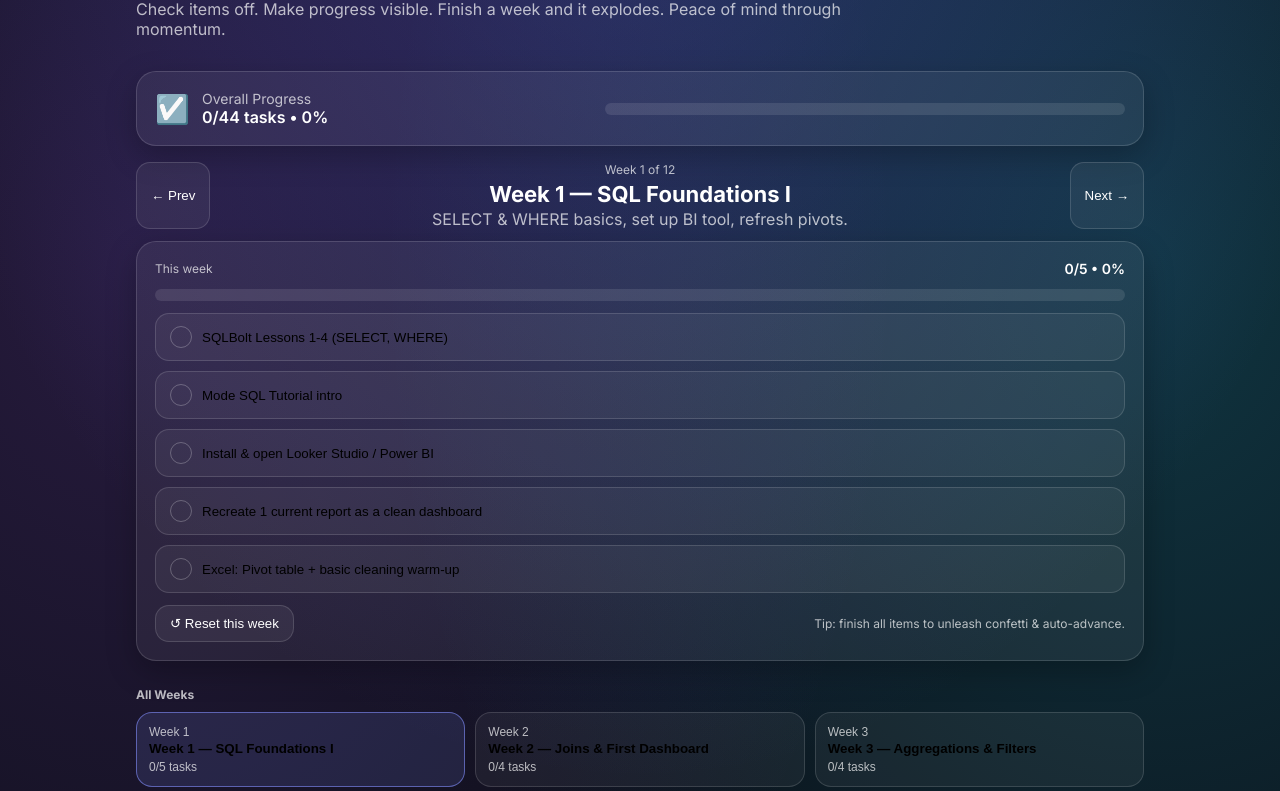
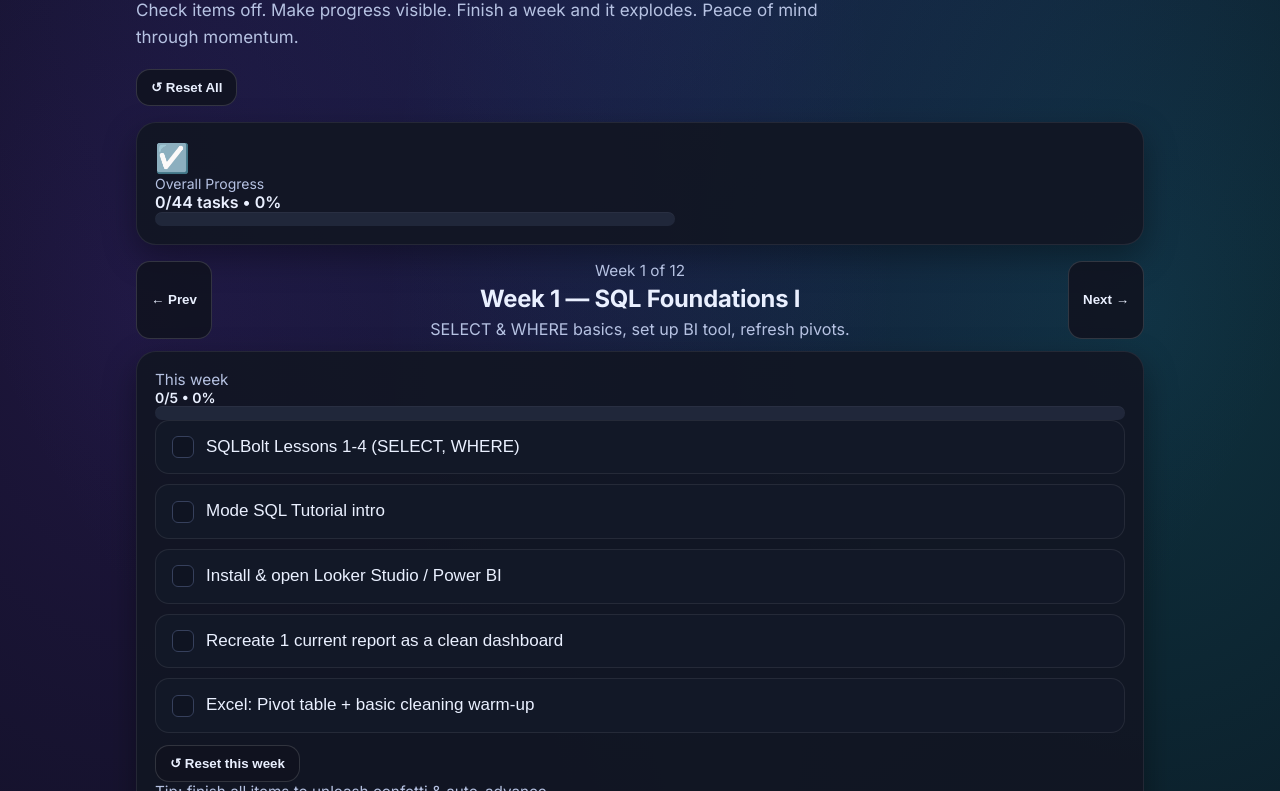
Before and after one commit to dillonleeper/analyst-pivot-tracker, a plain HTML site: page index.html in a window 1280 px wide. Shown: the part 128-919 px from the top of the page. Drawn offline with nearby package versions, Linux system fonts and the light colour scheme.

Commit message:
Update index.html

```diff
--- a/index.html
+++ b/index.html
@@ -8,70 +8,123 @@
   <link href="https://fonts.googleapis.com/css2?family=Inter:wght@400;600;700&display=swap" rel="stylesheet">
 <style>
   :root{
-      --bg1: radial-gradient(60% 80% at 50% -10%, rgba(99,102,241,0.35), transparent);
-      --bg2: radial-gradient(60% 80% at 10% 30%, rgba(168,85,247,0.18), transparent);
-      --bg3: radial-gradient(60% 80% at 90% 30%, rgba(34,211,238,0.20), transparent);
-      --glass: rgba(255,255,255,0.06);
-      --glass-border: rgba(255,255,255,0.14);
-      --text: #ffffff;
-      --muted: rgba(255,255,255,0.7);
-      --muted2: rgba(255,255,255,0.55);
-      --primary: #818cf8;
-      --accent: #a78bfa;
+    /* Accessible dark palette */
+    --bg1: radial-gradient(60% 80% at 50% -10%, rgba(60,72,180,.28), transparent);
+    --bg2: radial-gradient(60% 80% at 10% 30%, rgba(124,58,237,.18), transparent);
+    --bg3: radial-gradient(60% 80% at 90% 30%, rgba(34,211,238,.18), transparent);
+
+    --card: rgba(18,22,35,.92);          /* solid, not foggy */
+    --card-alt: rgba(16,19,31,.88);
+    --border: rgba(255,255,255,.08);
+    --border-strong: rgba(255,255,255,.14);
+
+    --text: #eaf0ff;                     /* main text */
+    --muted: #b6c2e2;                    /* secondary */
+    --muted2: #93a0bf;                   /* tertiary */
+
+    --indigo: #7c83ff;
+    --violet: #a78bfa;
     --cyan: #22d3ee;
     --emerald: #34d399;
     --amber: #f59e0b;
     --red: #ef4444;
   }
-    *{ box-sizing: border-box }
+
+  *{ box-sizing:border-box; -webkit-font-smoothing:antialiased; -moz-osx-font-smoothing:grayscale }
+  html { font-size: 16px; }
+  @media (min-width: 1200px){ html { font-size: 17px; } }
+
   body{
-      margin:0; color:var(--text); font-family:Inter, system-ui, -apple-system, Segoe UI, Roboto, "Helvetica Neue", Arial, "Noto Sans", "Apple Color Emoji", "Segoe UI Emoji";
-      background: var(--bg1), var(--bg2), var(--bg3), #0b0e16;
+    margin:0;
+    color:var(--text);
+    font-family: Inter, system-ui, -apple-system, Segoe UI, Roboto, "Helvetica Neue", Arial;
+    background: var(--bg1), var(--bg2), var(--bg3), #0a0e18;
     min-height:100vh;
   }
-    .wrap{ max-width:1040px; margin:0 auto; padding:32px 16px 80px }
-    .chip{ display:inline-flex; align-items:center; gap:8px; font-size:12px; letter-spacing:.08em; text-transform:uppercase;
-      padding:6px 10px; border-radius:999px; background:var(--glass); border:1px solid var(--glass-border); color:var(--muted) }
-    h1{ margin:6px 0 0; font-size:40px; line-height:1.1 }
-    p.lede{ color:var(--muted); max-width:720px }
-    .btn{ cursor:pointer; border:1px solid var(--glass-border); background:var(--glass); color:var(--text); border-radius:14px; padding:10px 14px; transition:.2s }
-    .btn:hover{ background:rgba(255,255,255,0.10) }
+
+  .wrap{ max-width: 1040px; margin:0 auto; padding:32px 16px 80px }
+
+  .chip{
+    display:inline-flex; align-items:center; gap:8px;
+    font-size:.8rem; letter-spacing:.02em;
+    padding:6px 10px; border-radius:999px;
+    background: var(--card-alt); border:1px solid var(--border);
+    color: var(--muted);
+  }
+
+  h1{
+    margin:8px 0 0; font-size: clamp(1.8rem, 2.6vw, 2.6rem); line-height:1.15;
+    font-weight: 700; letter-spacing: -.01em;
+  }
+  p.lede{ color:var(--muted); max-width: 720px; font-size: 1rem; line-height:1.6 }
+
+  .btn{
+    cursor:pointer; border:1px solid var(--border-strong);
+    background: var(--card-alt); color:var(--text);
+    border-radius:14px; padding:10px 14px; transition:.18s ease;
+    font-weight: 600;
+  }
+  .btn:hover{ background:#151b2a; border-color: var(--border-strong) }
+  .btn:active{ transform: translateY(1px) }
+
+  .glass{
+    background: var(--card);             /* no blur; crisp */
+    border:1px solid var(--border);
+    border-radius:20px; padding:18px;
+    box-shadow: 0 12px 32px rgba(0,0,0,.35);
+  }
+
+  /* Progress bars: thicker track, brighter fill */
+  .progress{ height:14px; width:100%; background:#20273a; border-radius:999px; overflow:hidden; box-shadow: inset 0 1px 0 rgba(255,255,255,.04) }
+  .bar{ height:100%; background:linear-gradient(90deg, #6366f1, #a855f7, #22d3ee) }
+
+  /* Week nav */
   .grid3{ display:grid; grid-template-columns:1fr; gap:12px }
   @media(min-width:960px){ .grid3{ grid-template-columns: auto 1fr auto } }
+  .week-nav{ text-align:center }
+  .week-title{ font-size: clamp(1.1rem, 2vw, 1.4rem); font-weight: 700; margin-top:4px; letter-spacing: -.01em }
+  .week-sub{ color:var(--muted); margin-top:6px; font-size:.95rem }
 
-    .glass{ background:var(--glass); border:1px solid var(--glass-border); border-radius:20px; padding:18px; box-shadow: 0 10px 30px rgba(0,0,0,.25); }
-    .progress{ height:12px; width:100%; background:rgba(255,255,255,.10); border-radius:999px; overflow:hidden }
-    .bar{ height:100%; background:linear-gradient(90deg, #6366f1, #a855f7, #22d3ee); width:0% }
+  /* Task items: bigger text, stronger contrast */
+  .task{
+    display:block; width:100%; text-align:left;
+    border:1px solid var(--border);
+    background:#121827;                  /* darker, solid */
+    padding:14px 16px; border-radius:14px; transition: background .15s, border-color .15s;
+  }
+  .task:hover{ background:#151d31; border-color: var(--border-strong) }
+  .task-row{ display:flex; align-items:center; gap:12px }
+  .label{ font-size:1rem; line-height:1.45; color:var(--text) }
 
-    .week-nav{ text-align:center }
-    .week-title{ font-size:22px; font-weight:700; margin-top:4px }
-    .week-sub{ color:var(--muted); margin-top:2px }
+  /* Checkbox */
+  .check{
+    width:22px; height:22px; flex:0 0 22px;
+    border-radius:6px; display:inline-flex; align-items:center; justify-content:center;
+    border:1px solid #36405c; background:#0f1422; color:#93c5fd; font-weight:700;
+  }
 
-    .task{ display:block; width:100%; text-align:left; border:1px solid var(--glass-border); background:rgba(255,255,255,.05);
-      padding:12px 14px; border-radius:14px; transition:.15s }
-    .task:hover{ background:rgba(255,255,255,.10) }
-    .task.done{ background:rgba(16,185,129,.18); border-color:rgba(16,185,129,.35) }
-    .task-row{ display:flex; align-items:center; gap:10px }
-    .check{
-      width:22px; height:22px; flex:0 0 22px; border-radius:999px; display:inline-flex; align-items:center; justify-content:center;
-      border:1px solid rgba(255,255,255,.25); background:transparent; transition:.2s
-    }
-    .task.done .check{ border-color:#10b981; background:rgba(16,185,129,.25) }
-    .task text{ color:var(--text) }
-    .task.done .label{ text-decoration:line-through; color:var(--muted2) }
+  /* Completed state: keep readable (no faint gray-on-gray) */
+  .task.done{ background:#0f1f1a; border-color:#1d6e59 }
+  .task.done .check{ border-color:#22c38a; background:#123a2e; color:#d1fae5 }
+  .task.done .label{ color:#d7ffe8; text-decoration: line-through; text-decoration-thickness: 2px; text-decoration-color: rgba(52,211,153,.7) }
 
+  /* Weeks overview cards: clearer titles / counts */
   .weeks-grid{ display:grid; gap:10px; grid-template-columns:1fr }
   @media(min-width:800px){ .weeks-grid{ grid-template-columns:repeat(3,1fr) } }
-    .week-cell{ border:1px solid var(--glass-border); background:rgba(255,255,255,.05); border-radius:16px; padding:12px; text-align:left; transition:.2s; cursor:pointer }
-    .week-cell:hover{ background:rgba(255,255,255,.10) }
-    .tag{ color:var(--muted); font-size:12px }
-    .complete{ color:#86efac; font-size:12px; font-weight:600 }
+  .week-cell{
+    border:1px solid var(--border); background:#111727; border-radius:16px; padding:12px;
+    text-align:left; transition:.18s; cursor:pointer;
+  }
+  .week-cell:hover{ background:#151d31; border-color: var(--border-strong) }
+  .week-cell .tag{ color:var(--muted); font-size:.85rem }
+  .week-cell .complete{ color:#86efac; font-size:.82rem; font-weight:700 }
 
-    .footer{ text-align:center; color:var(--muted); font-size:12px; margin-top:32px }
+  /* Small text */
+  .tag{ color:var(--muted); font-size:.9rem }
 
-    .row{ display:flex; align-items:center; gap:12px }
-    .space{ height:12px }
+  .footer{ text-align:center; color:var(--muted); font-size:.85rem; margin-top:28px }
 </style>
+
 </head>
 <body>
   <div class="wrap">
```
Lines whose indentation alone changed are shown as unchanged.
